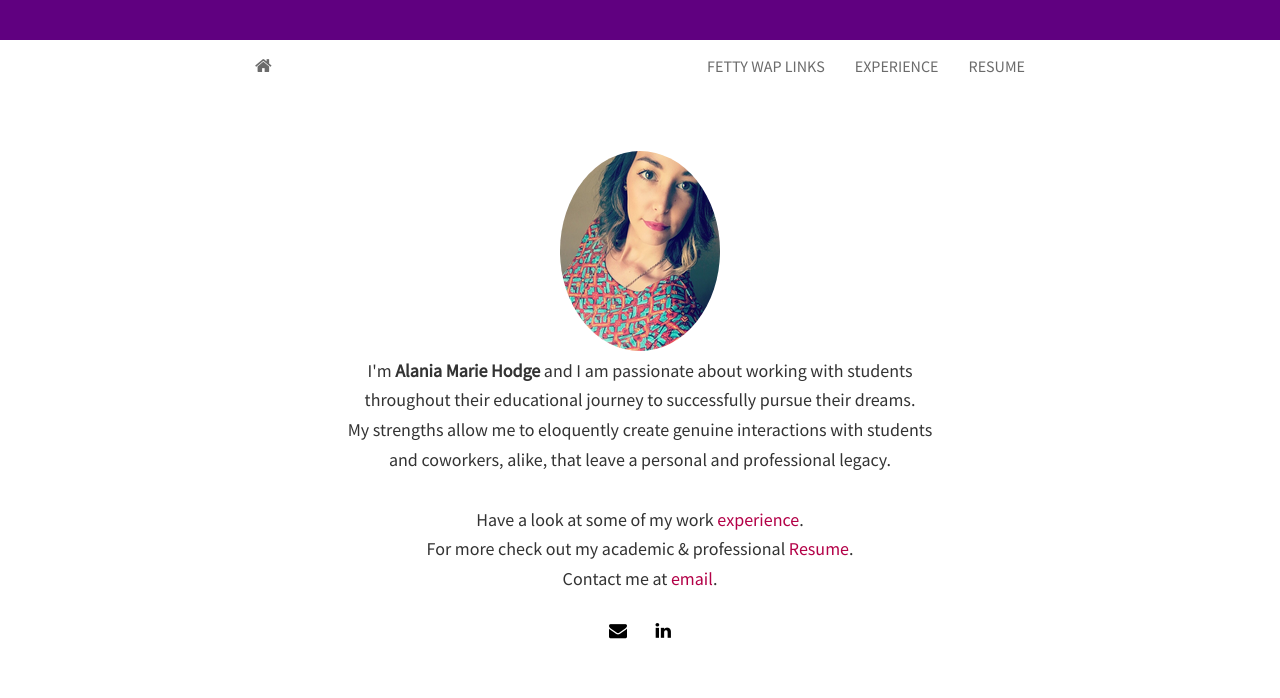
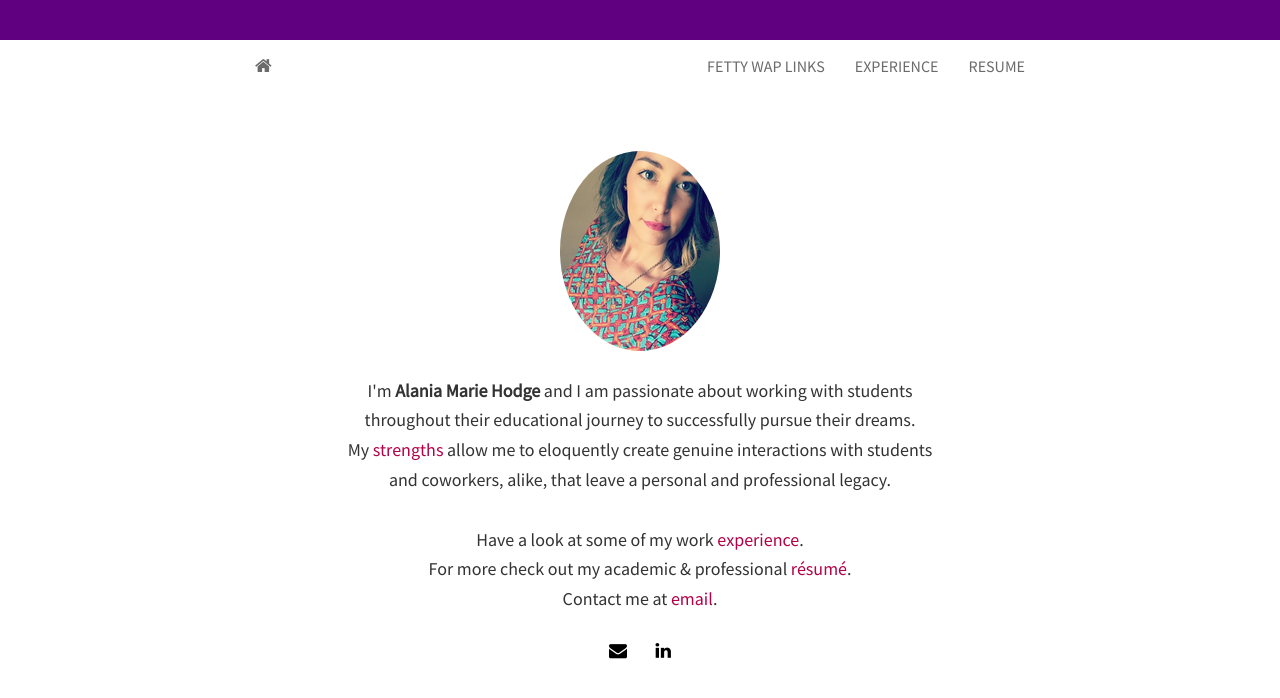
Before and after one commit to alaniahodge/alaniahodge.github.io, a Jekyll site: the page built from index.html, in a window 1280 px wide. Shown: the top 698 px of the page. Built offline with Jekyll 4.4.1, drawn with Linux system fonts in a browser that asks for light colours; nearby versions of some CDN libraries; the list of posts is cut into pages by our own code.

```diff
--- a/index.html
+++ b/index.html
@@ -7,13 +7,14 @@ layout: home
 	  <div class="avatar">
 		<img class="img-circle" src="{{ site.baseurl }}static/img/{{ site.avatar }}" alt="Responsive image">
 	  </div>
+	  <br>
 	  <h4>I'm <strong>{{ site.author }}</strong> and I am passionate about working with students</h4>
 	  <h4>throughout their educational journey to successfully pursue their dreams.</h4>
-      <h4>My strengths allow me to eloquently create genuine interactions with students</h4>
-      <h4>and coworkers, alike, that leave a personal and professional legacy.</h4>
-      <br>
+      	  <h4>My <a href="{{ site.baseurl }}/strengths.html">strengths</a> allow me to eloquently create genuine interactions with students</h4>
+          <h4>and coworkers, alike, that leave a personal and professional legacy.</h4>
+          <br>
 	  <h4>Have a look at some of my work <a href="{{ site.baseurl }}/projects.html"> experience</a>.</h4>
-	  <h4>For more check out my academic &amp; professional <a href="http://biomadeira.github.io/vitae">Resume</a>.</h4>
+	  <h4>For more check out my academic &amp; professional <a href="{{ site.baseurl }}/resume.html">résumé</a>.</h4>
 	  <h4>Contact me at <a href="mailto:{{ site.email }}">email</a>.</h4>
 	  {% include social.html %}
 	</div>
```
